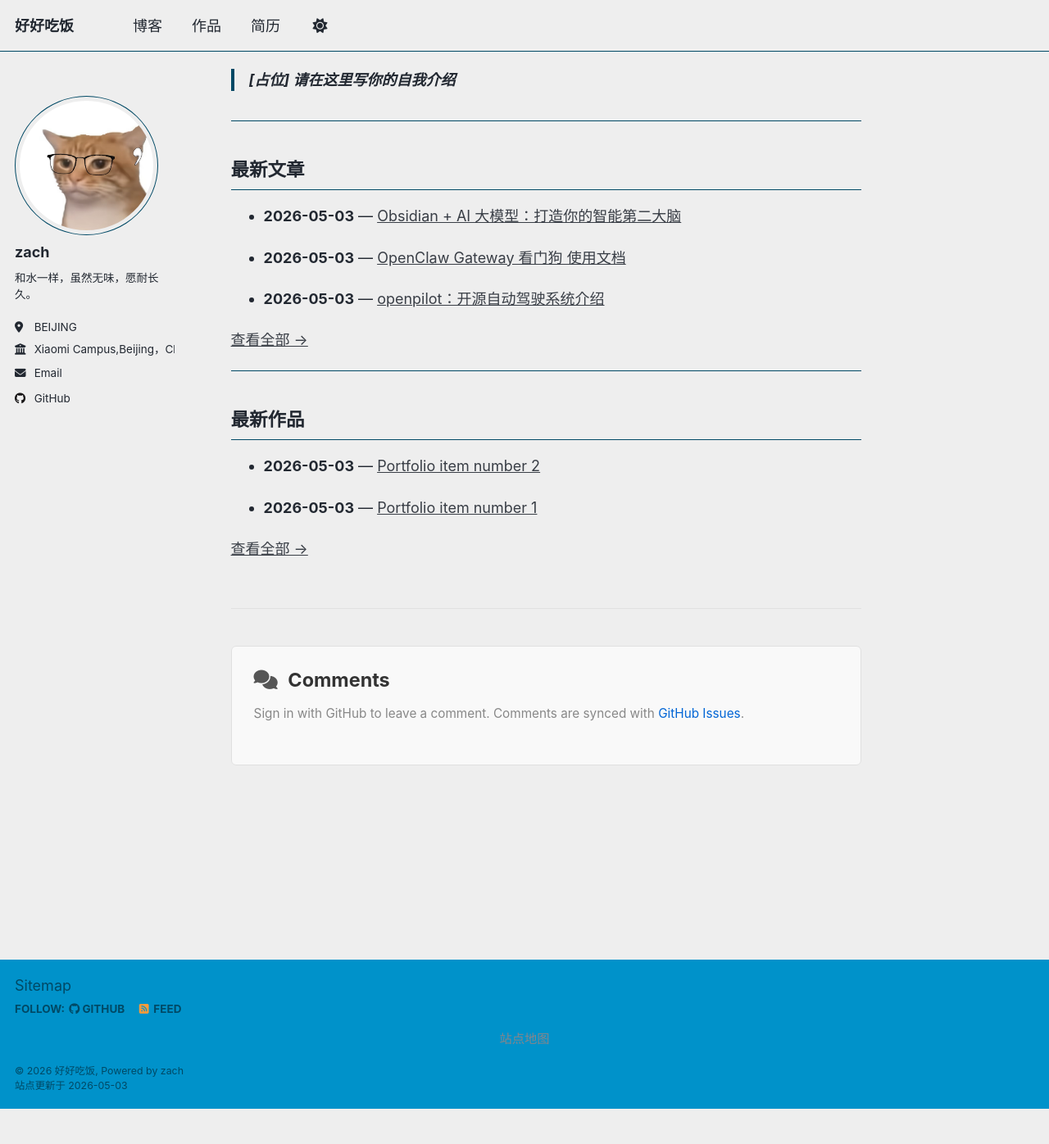
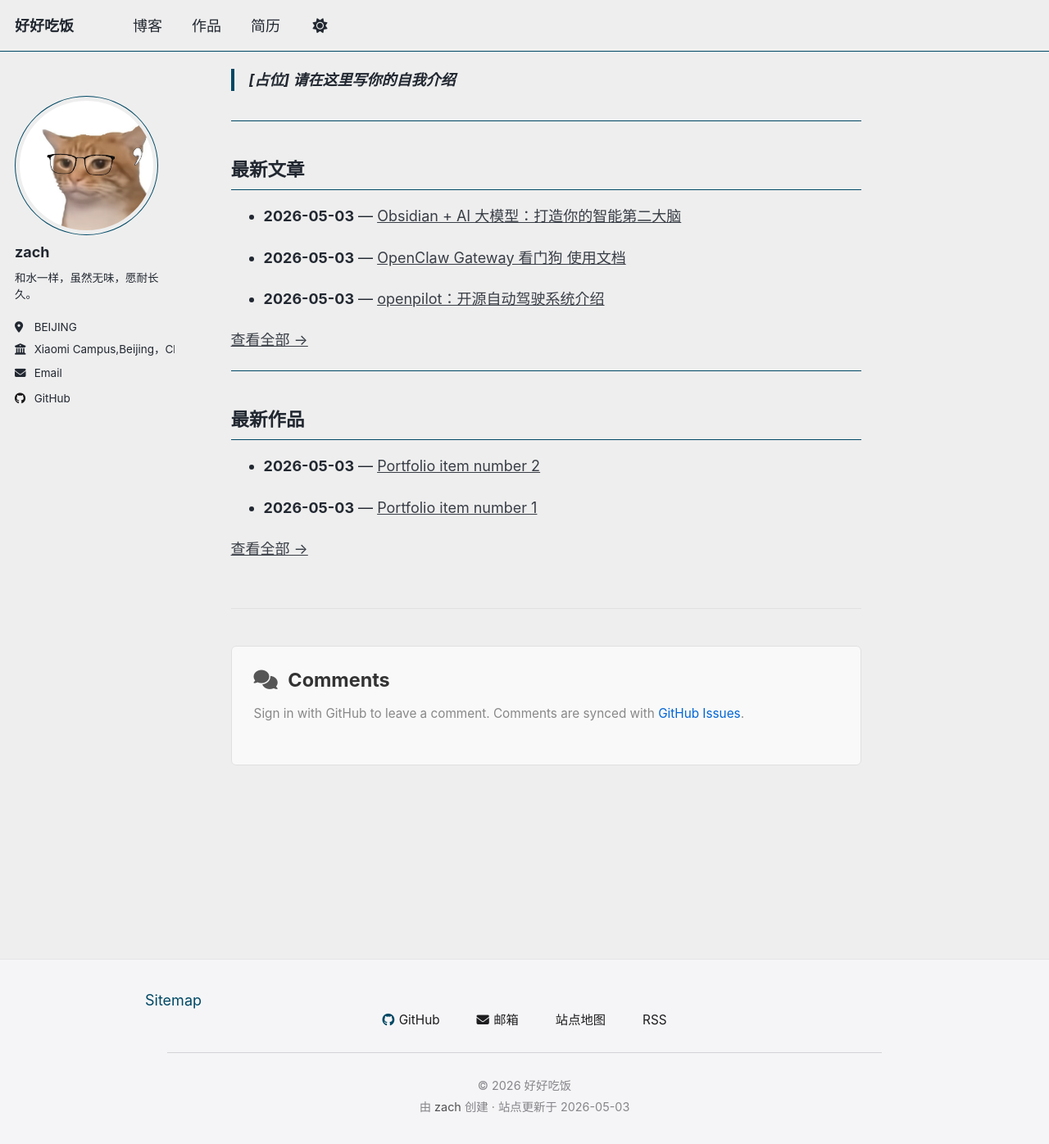
Before and after one commit to zach1219/zach1219.github.io, a Jekyll site: the page built from _pages/about.md, in a window 1280 px wide and 1400 px high, scrolled down 65 px. Shown: the top 1396 px of the window at 82% size. Built offline with Jekyll 4.4.1, drawn with Linux system fonts in a browser that asks for light colours; a script that is not in the unit is left out; comment, search, counter and statistics services are not loaded; before the commit the page ends 1418 px from its top, so only the background shows below that.

Commit message:
Redesign footer with Apple style

```diff
--- a/_includes/footer.html
+++ b/_includes/footer.html
@@ -1,29 +1,66 @@
 {% include base_path %}
 
-{% if site.author.github or site.author.bitbucket or site.atom_feed.hide != true %}
-<div class="page__footer-follow">
-  <ul class="social-icons">
-    {% if site.data.ui-text[site.locale].follow_label %}
-      <li><strong>{{ site.data.ui-text[site.locale].follow_label }}</strong></li>
+<style>
+.page__footer {
+  background: #f5f5f7;
+  border-top: 1px solid #e5e5e7;
+  padding: 2rem 0;
+  margin-top: 3rem;
+}
+.page__footer footer {
+  max-width: 980px;
+  margin: 0 auto;
+  padding: 0 1.5rem;
+}
+.footer-links {
+  display: flex;
+  justify-content: center;
+  flex-wrap: wrap;
+  gap: 1.5rem 2.5rem;
+  margin-bottom: 1.5rem;
+  padding-bottom: 1.5rem;
+  border-bottom: 1px solid #d2d2d7;
+}
+.footer-links a {
+  color: #1d1d1f;
+  text-decoration: none;
+  font-size: 0.85rem;
+  transition: color 0.2s;
+}
+.footer-links a:hover {
+  color: #0071e3;
+}
+.footer-links a i {
+  margin-right: 0.3rem;
+}
+.footer-copyright {
+  text-align: center;
+  color: #86868b;
+  font-size: 0.8rem;
+  line-height: 1.8;
+}
+.footer-copyright a {
+  color: #515154;
+  text-decoration: none;
+}
+.footer-copyright a:hover {
+  color: #0071e3;
+}
+</style>
+
+<footer>
+  <div class="footer-links">
+    {% if site.author.github %}
+      <a href="https://github.com/{{ site.author.github }}"><i class="fab fa-github"></i>GitHub</a>
     {% endif %}
-    {% if site.author.github %}
-      <li><a href="https://github.com/{{ site.author.github }}"><i class="fab fa-github" aria-hidden="true"></i> GitHub</a></li>
+    {% if site.author.email %}
+      <a href="mailto:{{ site.author.email }}"><i class="fa fa-envelope"></i>邮箱</a>
     {% endif %}
-    {% if site.author.bitbucket %}
-      <li><a href="https://bitbucket.org/{{ site.author.bitbucket }}"><i class="fab fa-bitbucket" aria-hidden="true"></i> Bitbucket</a></li>
-    {% endif %}
-    {% if site.atom_feed.hide != true %}
-    <li><a href="{% if site.atom_feed.path %}{{ site.atom_feed.path }}{% else %}{{ base_path }}/feed.xml{% endif %}"><i class="fa fa-fw fa-rss-square" aria-hidden="true"></i> {{ site.data.ui-text[site.locale].feed_label | default: "Feed" }}</a></li>
-    {% endif %}
-  </ul>
-</div>
-{% endif %}
-
-<div class="page__footer-sitemap" style="text-align:center;margin-bottom:1rem;">
-  <a href="{{ base_path }}/sitemap/" style="color:#86868b;text-decoration:none;font-size:0.85rem;">站点地图</a>
-</div>
-
-<div class="page__footer-copyright">
-  &copy; {{ site.time | date: '%Y' }} {{ site.name | default: site.title }}, {{ site.data.ui-text[site.locale].powered_by | default: "由" }} <a href="https://zach1219.github.io/" rel="nofollow">zach</a> <br />
-  站点更新于 {{ "now" | date: '%Y-%m-%d' }}
-</div>
+    <a href="{{ base_path }}/sitemap/">站点地图</a>
+    <a href="{{ base_path }}/feed.xml">RSS</a>
+  </div>
+  <div class="footer-copyright">
+    &copy; {{ site.time | date: '%Y' }} {{ site.name | default: site.title }}<br>
+    由 <a href="https://zach1219.github.io/">zach</a> 创建 · 站点更新于 {{ "now" | date: '%Y-%m-%d' }}
+  </div>
+</footer>
```
